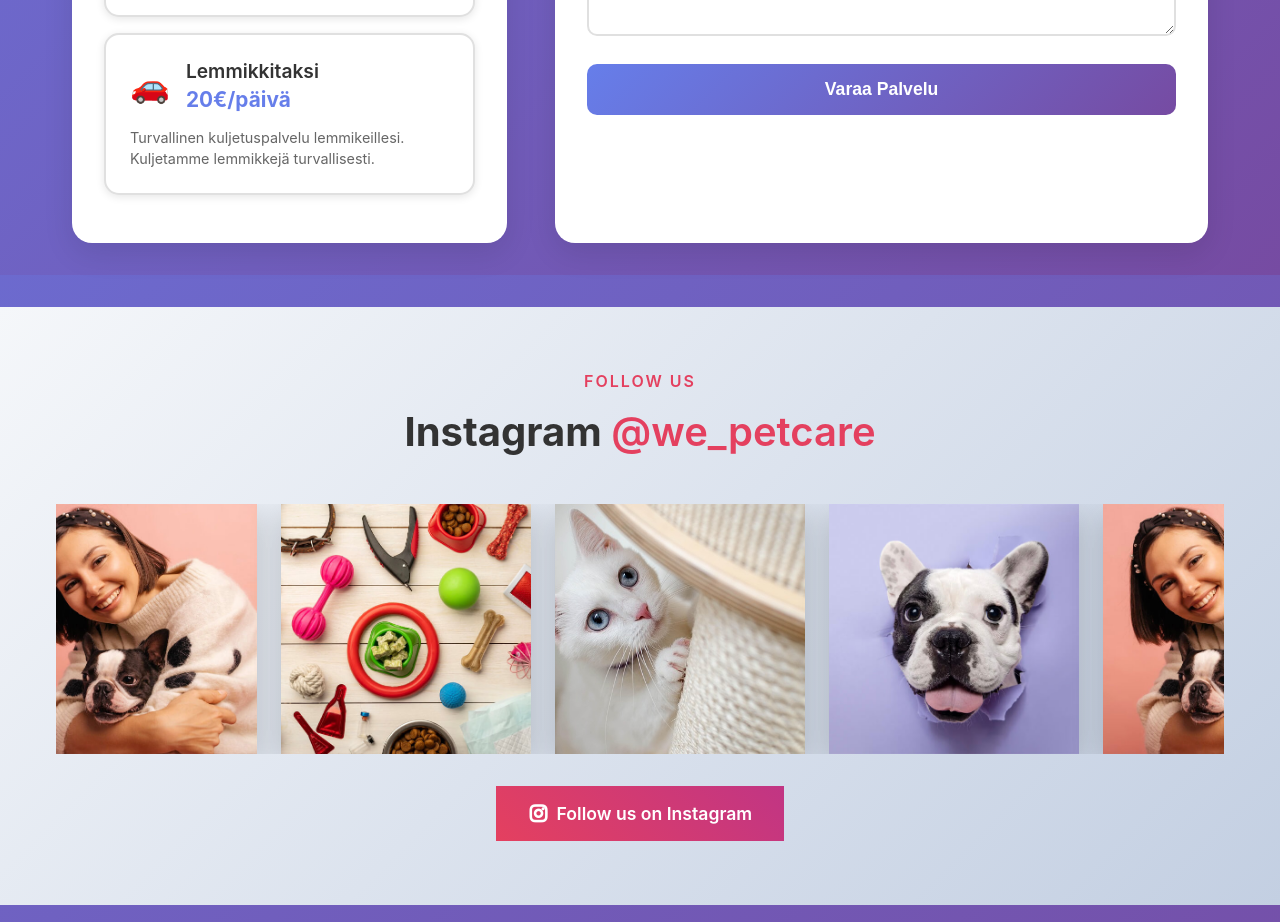
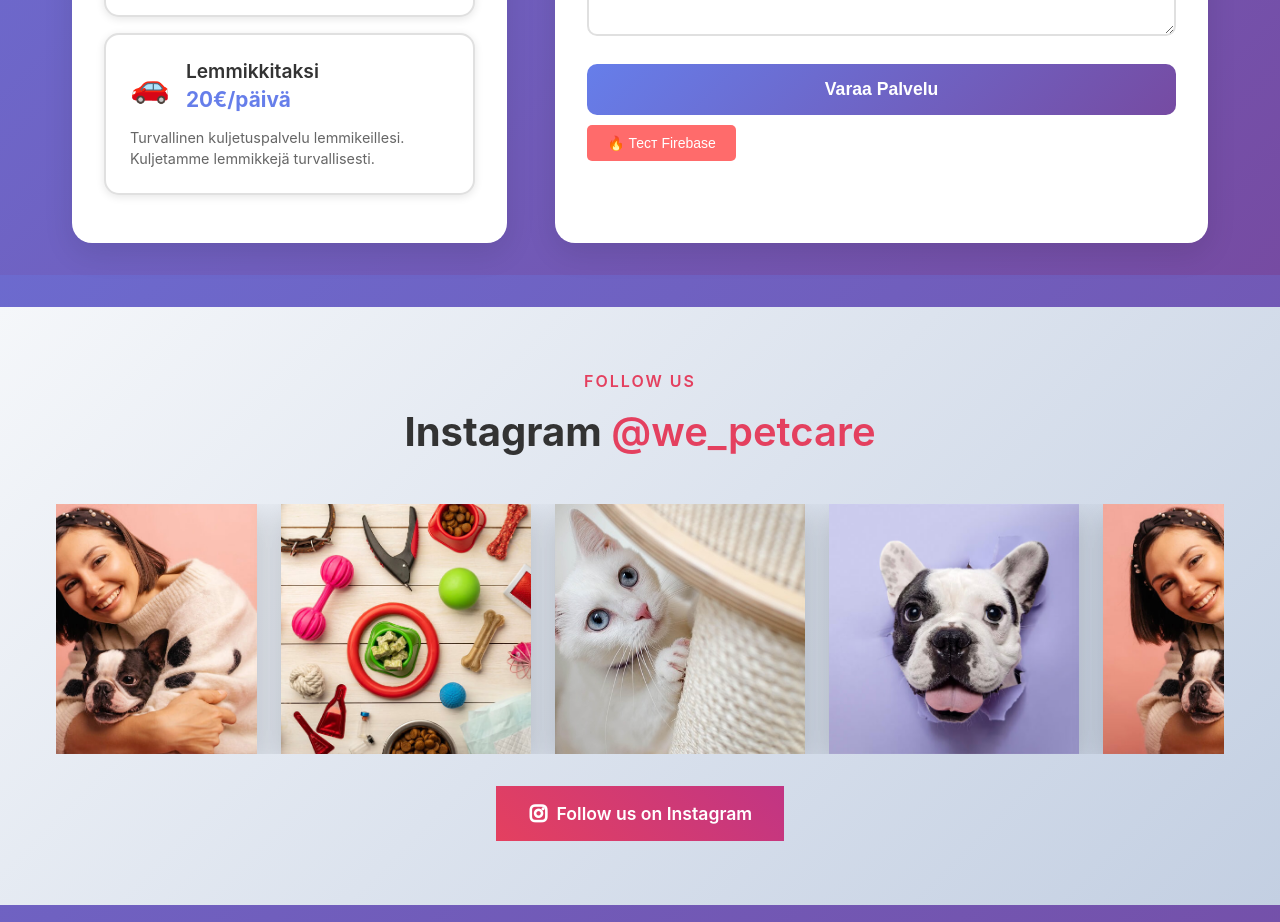
Before and after one commit to Dmitrii0/react-pet-setting, a React (Create React App) app: page /booking in a window 1280 px wide. Shown: the part 1220-2142 px from the top of the page. Built offline with nearby package versions, Linux system fonts and the light colour scheme; no server answers.

Commit message:
Add Firebase test functionality

```diff
--- a/src/pages/BookingPage.tsx
+++ b/src/pages/BookingPage.tsx
@@ -5,6 +5,8 @@ import { addBookingToFirebase } from '../store/slices/bookingsSlice';
 import { setSelectedService } from '../store/slices/servicesSlice';
 import { useNavigate } from 'react-router-dom';
 import styled from 'styled-components';
+import { db } from '../lib/firebase';
+import { collection, addDoc } from 'firebase/firestore';
 
 const BookingContainer = styled.div`
   min-height: 100vh;
@@ -170,6 +172,25 @@ const BookingPage: React.FC = () => {
   };
 
   const totalPrice = calculatePrice();
+
+  // Тестовая функция для проверки Firebase
+  const testFirebase = async () => {
+    try {
+      console.log("🔥 Тестируем Firebase...");
+      const docRef = await addDoc(collection(db, "bookings"), {
+        name: "Dmitrii",
+        email: "stepanov@gmail.com",
+        phone: "11",
+        testData: true,
+        createdAt: new Date().toISOString()
+      });
+      console.log("✅ Тест успешен! Document ID:", docRef.id);
+      alert("✅ Firebase тест успешен! Проверьте консоль.");
+    } catch (error) {
+      console.error("❌ Ошибка Firebase:", error);
+      alert("❌ Ошибка Firebase: " + error);
+    }
+  };
 
   const handleSubmit = (e: React.FormEvent) => {
     e.preventDefault();
@@ -466,9 +487,27 @@ const BookingPage: React.FC = () => {
                 />
               </FormGroup>
 
-              <SubmitButton type="submit">
-                Varaa Palvelu
-              </SubmitButton>
+                  <SubmitButton type="submit">
+                    Varaa Palvelu
+                  </SubmitButton>
+
+                  {/* Тестовая кнопка для Firebase */}
+                  <button
+                    type="button"
+                    onClick={testFirebase}
+                    style={{
+                      background: '#ff6b6b',
+                      color: 'white',
+                      border: 'none',
+                      padding: '10px 20px',
+                      borderRadius: '5px',
+                      cursor: 'pointer',
+                      marginTop: '10px',
+                      fontSize: '14px'
+                    }}
+                  >
+                    🔥 Тест Firebase
+                  </button>
             </form>
           </BookingForm>
         </BookingContent>
```
Also changed, not shown: src/test-firebase.ts (added, +28 -0 lines).
